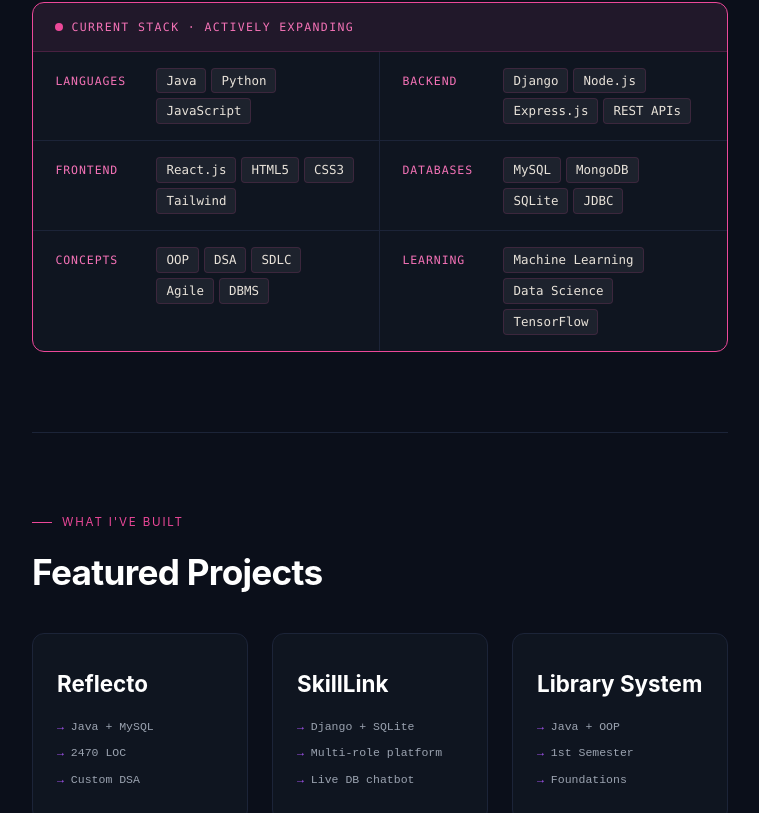
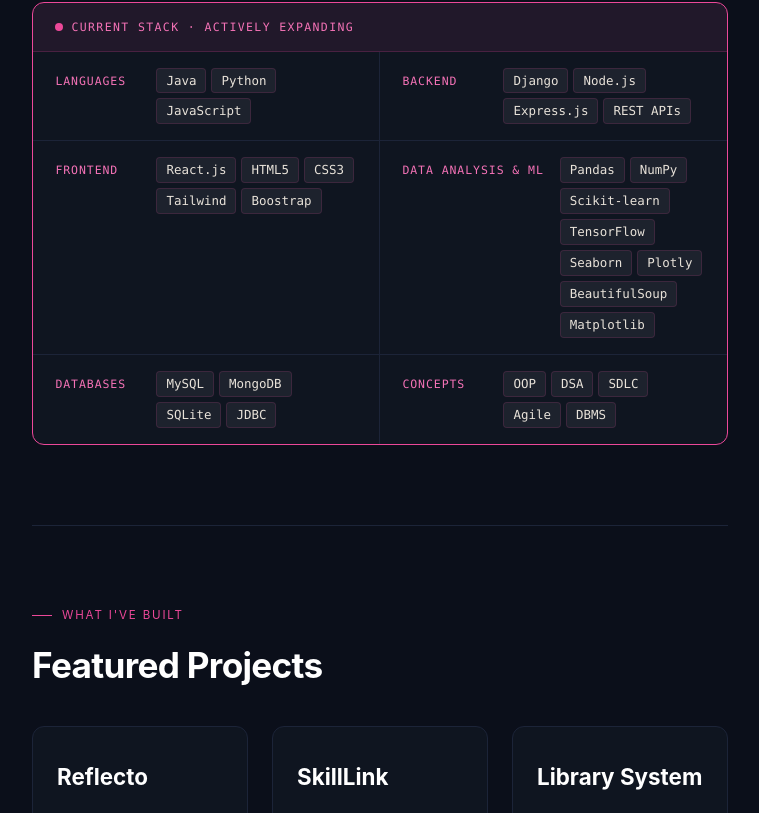
Before and after one commit to bhattyashwi14/yashwi-portfolio, a React (Vite) app: page / in a window 1280 px wide. Shown: the part 1907-2720 px from the top of the page, without its empty margins (260-1019 px from the left). Built offline with nearby package versions, Linux system fonts and the light colour scheme.

Commit message:
Made a few necessary changes

```diff
--- a/src/App.tsx
+++ b/src/App.tsx
@@ -76,10 +76,10 @@ export default function App() {
   const skills = [
     { name: 'Languages', vals: ['Java', 'Python', 'JavaScript'] },
     { name: 'Backend', vals: ['Django', 'Node.js', 'Express.js', 'REST APIs'] },
-    { name: 'Frontend', vals: ['React.js', 'HTML5', 'CSS3', 'Tailwind'] },
+    { name: 'Frontend', vals: ['React.js', 'HTML5', 'CSS3', 'Tailwind','Boostrap'] },
+    { name: 'Data Analysis & ML', vals: ['Pandas','NumPy','Scikit-learn','TensorFlow','Seaborn','Plotly','BeautifulSoup','Matplotlib']},
     { name: 'Databases', vals: ['MySQL', 'MongoDB', 'SQLite', 'JDBC'] },
     { name: 'Concepts', vals: ['OOP', 'DSA', 'SDLC', 'Agile', 'DBMS'] },
-    { name: 'Learning', vals: ['Machine Learning', 'Data Science', 'TensorFlow'] }
   ];
 
   const journeyItems = [
@@ -481,7 +481,7 @@ export default function App() {
 
         {/* CONTACT */}
         <section className="section" id="contact">
-          <div className="section-eyebrow">Let's talk</div>
+          <div className="section-eyebrow">Let's Connect</div>
           <h2>Looking to contribute, learn,<br />and grow through meaningful internship opportunities.</h2>
           <div className="contact-text">
             I'm not going to pretend I know everything. But I <strong>learn fast, take things seriously, and do the work.</strong> Even when it's hard, even when I'm scared I'll get it wrong. If that's the kind of energy your team needs, I'd love to talk.
```
Also changed, not shown: 1 other file (tests, documents, lock files or other folders).
